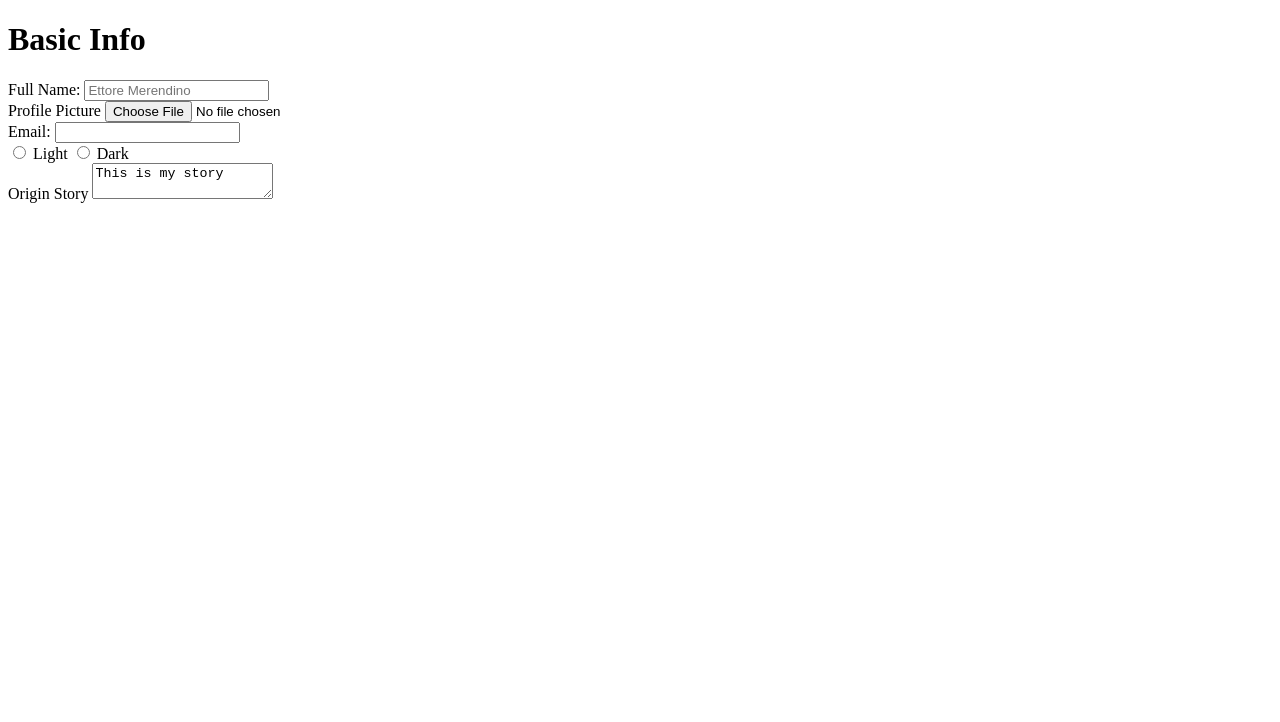
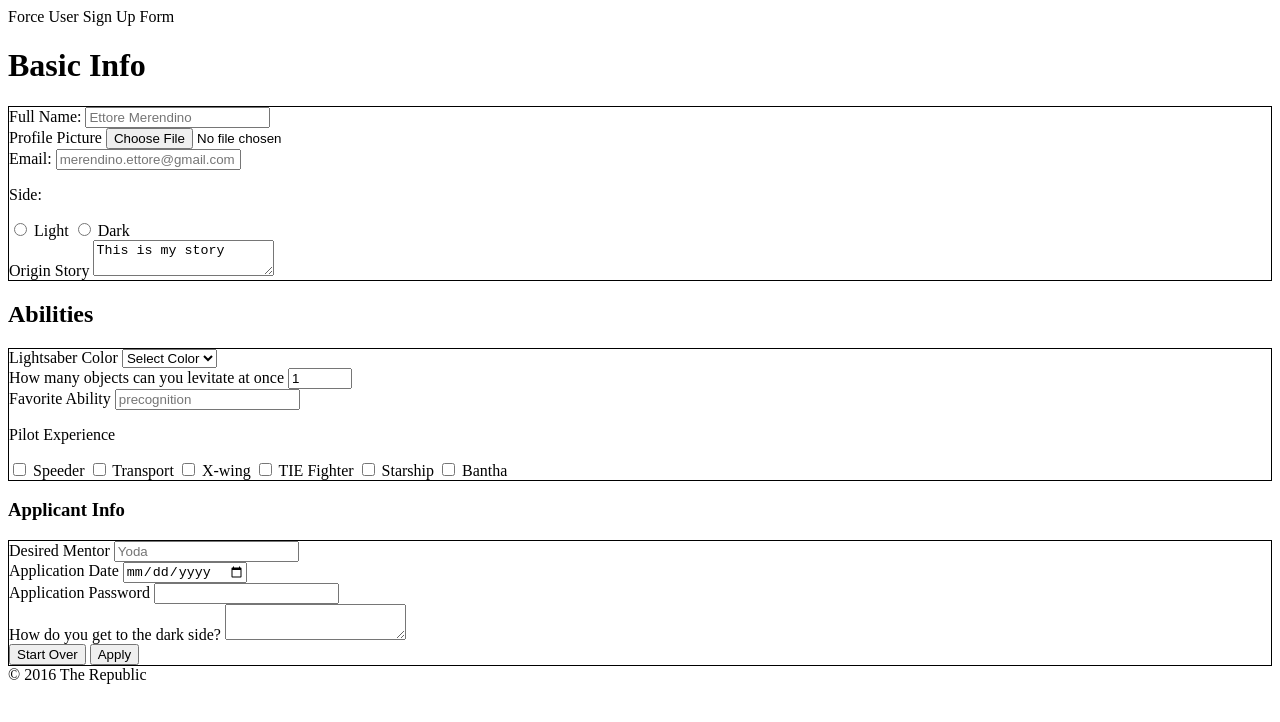
Before and after one commit to epm0131/html-form, a plain HTML site: page index.html in a window 1280 px wide. Drawn offline with Linux system fonts and the light colour scheme.

Commit message:
I finished html coding and started working on css

```diff
--- a/index.html
+++ b/index.html
@@ -6,14 +6,15 @@
 
     <meta charset='utf-8'>
     <title>Force User Sign Up Form</title>
-
+    <header>Force User Sign Up Form</header>
+    <link href='style.css' type='text/css' rel='stylesheet'>
   </head>
   <body>
 
     <h1>Basic Info</h1>
 
     <form method='POST' action='http://requestb.in/oiacxsoi' enctype='multipart/form-data'>
-
+      <section>
         <aside>
           <label for='Full Name'>Full Name:</label>
           <input type='text' id='Full Name' name='Ettore Merendino' placeholder='Ettore Merendino' required>
@@ -24,24 +25,81 @@
         </aside>
         <aside>
           <label for='Email Address'>Email:</label>
-        <input type='text' id='Email Address' name='merendino.ettore@gmail.com'>
+          <input type='text' id='Email Address' name='email' placeholder='merendino.ettore@gmail.com' required>
         </aside>
         <aside>
-        <input type='radio' name='Light' id='favorite-color-light' value='Light'>
-        <label for =''>Light</label>
-        <input type='radio' name='Dark' id='favorite-color-dark' value='Dark'>
-        <label for=''>Dark</label>
+      <p>Side:</p>
+          <input type='radio' name='side' id='light' value='Light'>
+          <label for ='light'>Light</label>
+          <input type='radio' name='side' id='dark' value='Dark'>
+          <label for='dark'>Dark</label>
         </aside>
-
-
-
         <aside>
           <label for='Origin Story'>Origin Story</label>
-        <textarea id='Origin Story' name='Origin Story'>This is my story</textarea>
-
+          <textarea id='Origin Story' name='Origin Story' required>This is my story</textarea>
+        </aside>
+      </section>
+    <h2>Abilities</h2>
+      <section>
+        <aside>
+          <label for='Lightsaber Color'>Lightsaber Color</label>
+          <select name='Lightsaber Color' id='Lightsaber Color'>
+          <option value=''>Select Color</option>
+          <option value='red'>Red</option>
+          <option value='blue'>Blue</option>
+          <option value='green'>Green</option>
+        </select>
+        </aside>
+        <aside>
+          <label for='levitate'>How many objects can you levitate at once</label>
+          <input type='number' id='levitate' name'How many objects can you levitate at once?' min='0' max='100' value='1'>
+        </aside>
+        <aside>
+          <label for='ability'>Favorite Ability</label>
+          <input type='text' id='ability' name='Favorite Ability' placeholder='precognition'>
+        </aside>
+        <aside>
+          <p>Pilot Experience</p>
+          <input type='checkbox' id='Speeder' name='Speeder' value='Speeder'>
+          <label for='Speeder'>Speeder</label>
+          <input type='checkbox' id='Transport' name='Transport' value='Transport'>
+          <label for='Transport'>Transport</label>
+          <input type='checkbox' id='X-wing' name='X-wing' value='X-wing'>
+          <label for='X-wing'>X-wing</label>
+          <input type='checkbox' id='TIE Fighter' name='TIE Fighter' value='TIE Fighter'>
+          <label for='TIE Fighter'>TIE Fighter</label>
+          <input type='checkbox' id="Starship" name='Starship' value='Starship'>
+          <label for='Starship'>Starship</label>
+          <input type='checkbox' id='Bantha' name='Bantha' value='Bantha'>
+          <label for='Bantha'>Bantha</label>
+        </aside>
+      </section>
+    <h3>Applicant Info</h3>
+      <section>
+        <aside>
+          <label for='mentor'>Desired Mentor</label>
+          <input type='text' id='mentor' name='Desired Mentor' placeholder='Yoda'>
+        </aside>
+        <aside>
+          <label for='date'>Application Date</label>
+          <input type='date' required>
+        </aside>
+        <aside>
+          <label for='password'>Application Password</label>
+          <input typer='password' id='password' name='password' required>
+        </aside>
+        <aside>
+          <label for='dark side'>How do you get to the dark side?</label>
+          <textarea id="dark side" name='dark side'></textarea>
+        </aside>
+        <aside>
+          <input type='reset' value='Start Over'>
+          <input type='submit' value='Apply'>
+        </aside>
+      </section>
   </body>
 
-
+  <footer>&#0169; 2016 The Republic</footer>
 
 
 
--- /dev/null
+++ b/style.css
@@ -0,0 +1,3 @@
+section {
+  border: 1px solid black;
+}
```
Lines whose indentation alone changed are shown as unchanged.
